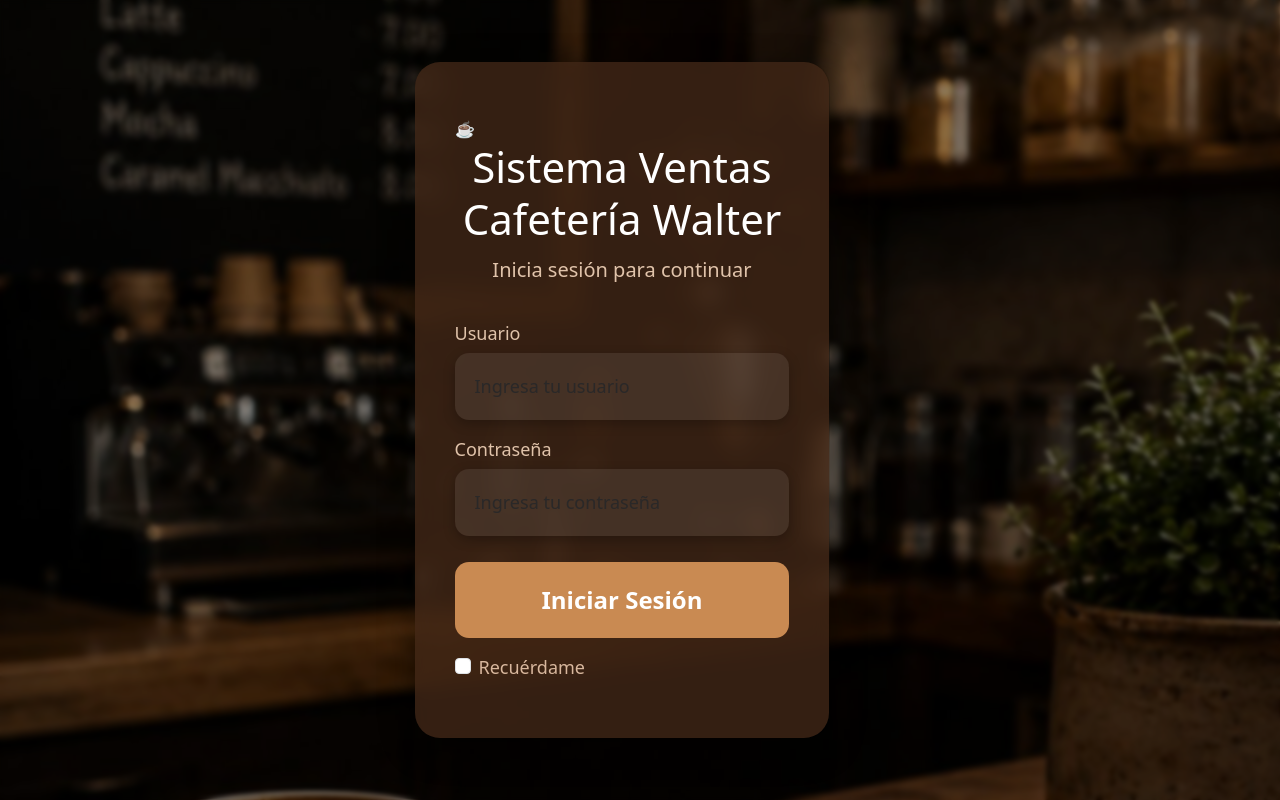
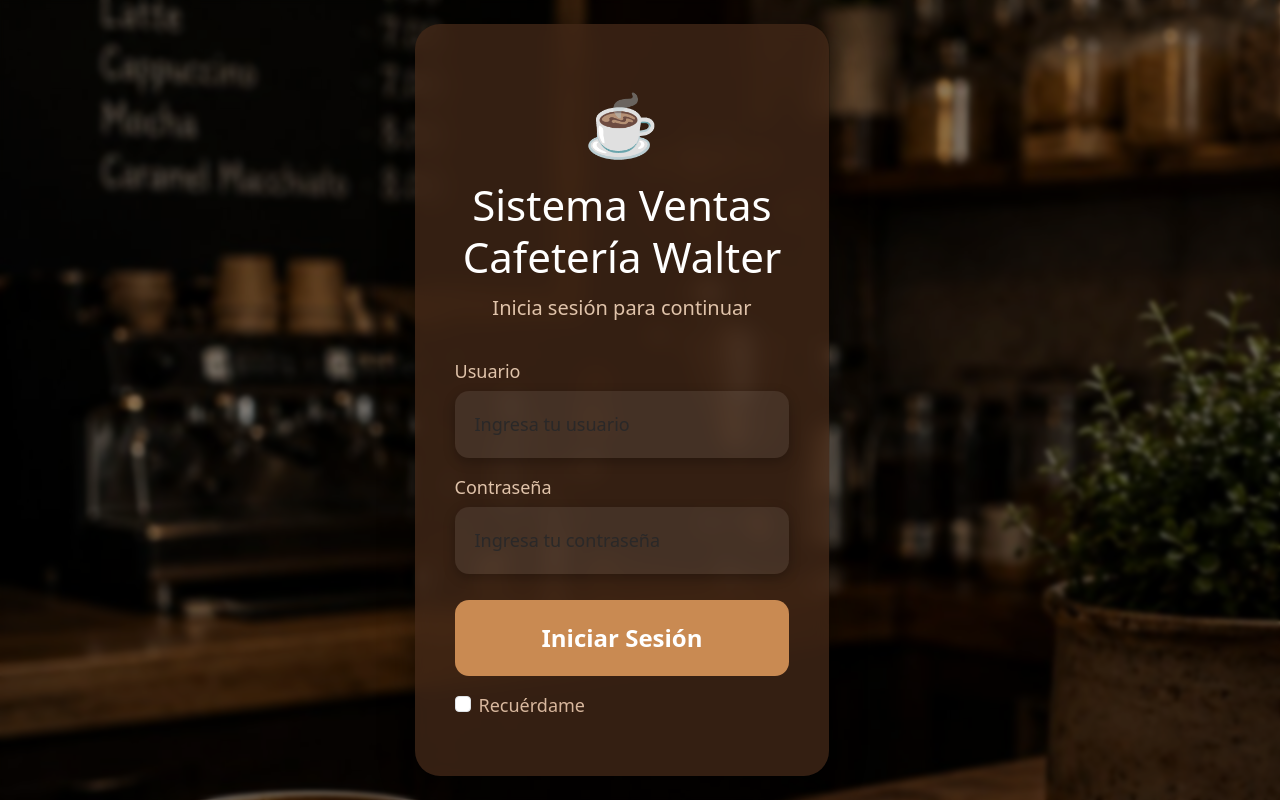
Before and after one commit to luismiguel2017/ventas-flask, a Flask app: page /login in a window 1280 px wide. Run offline with Flask 3, Linux system fonts and the light colour scheme; some libraries are stand-ins or nearby versions.

Commit message:
Actualización de app.py y estilos, agregado login

```diff
--- a/static/login.css
+++ b/static/login.css
@@ -73,3 +73,6 @@ h2 {
         line-height: 46px;
     }
 }
+.row.min-vh-100 {
+    padding: 20px 0;
+}
--- a/templates/login.html
+++ b/templates/login.html
@@ -29,6 +29,13 @@
     .container {
         position: relative;
         z-index: 1;
+    }
+    .logo {
+        font-size: 60px;
+        text-align: center !important;
+        display: block !important;
+        width: 100% !important;
+        margin: 0 auto 10px auto !important;
     }
 </style>
 </head>
```
Lines whose indentation alone changed are shown as unchanged.
